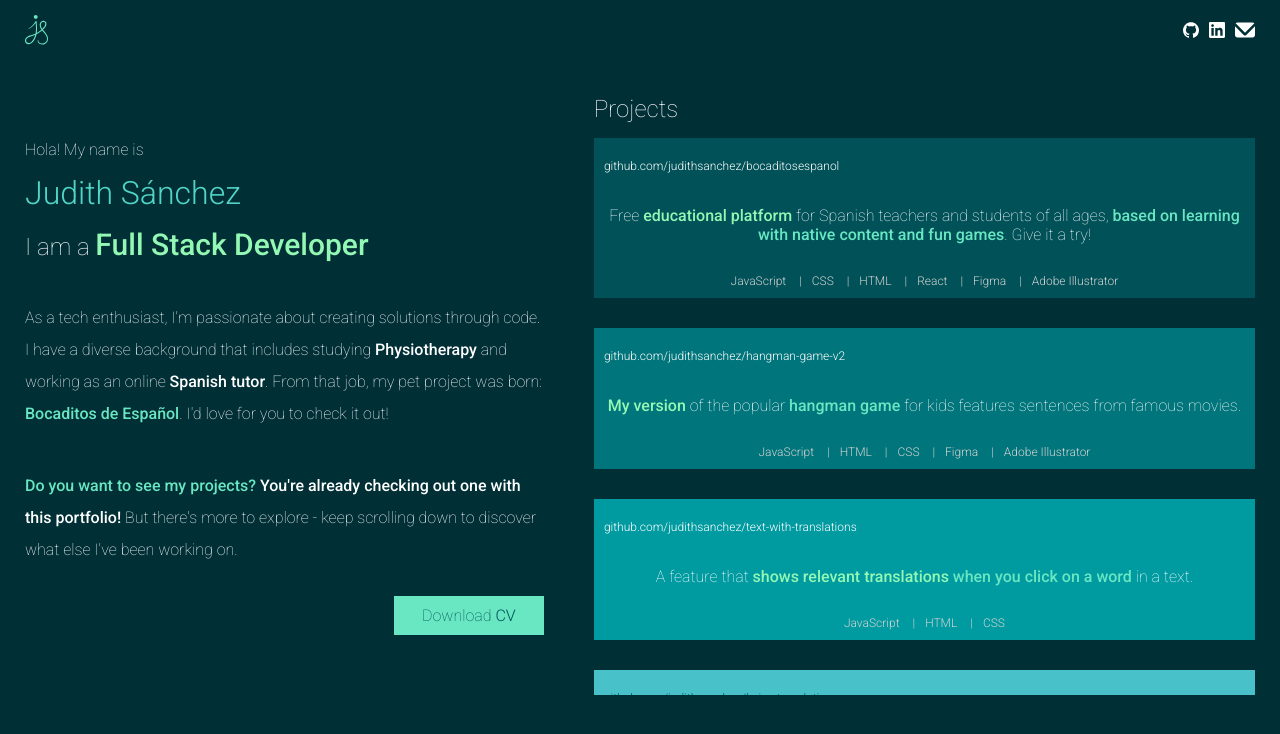
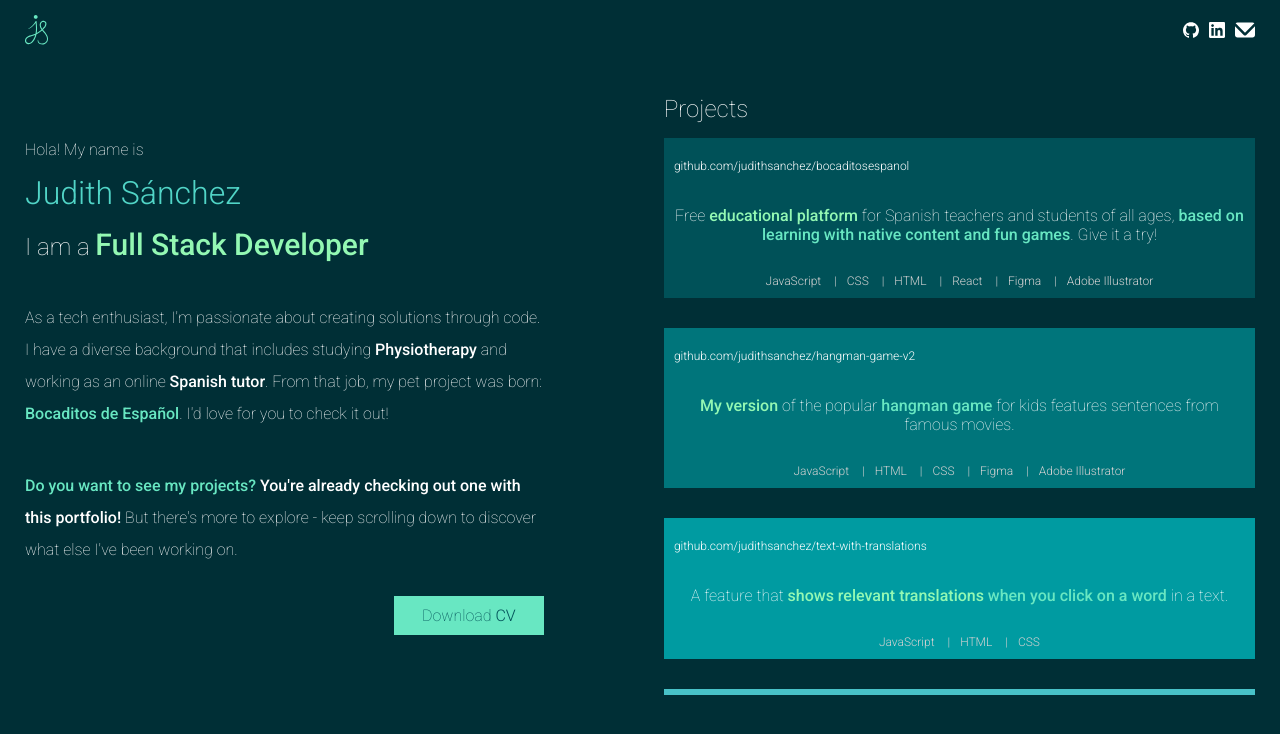
Before and after one commit to judithsanchez/portfolio, a Vue app: page / in a window 1280 px wide. Shown: the top 734 px of the page. Built offline with nearby package versions, Linux system fonts and the light colour scheme.

Commit message:
Improve design

```diff
--- a/src/assets/add-new-project.css
+++ b/src/assets/add-new-project.css
@@ -4,6 +4,7 @@
   display: flex;
   flex-flow: column nowrap;
   grid-area: add-new-project;
+  margin: 5rem 0;
   padding: 2rem;
 }
 
--- a/src/assets/admin-access.css
+++ b/src/assets/admin-access.css
@@ -4,6 +4,7 @@
   display: flex;
   flex-flow: column nowrap;
   grid-area: admin-access;
+  margin: 5rem 0;
   padding: 2rem 0;
 }
 
--- a/src/assets/main-styles.css
+++ b/src/assets/main-styles.css
@@ -66,7 +66,7 @@
   }
 
   .projects-section {
-    margin: 0;
+    padding-left: 7rem;
     max-height: 75vh;
     overflow-y: auto;
   }
```
